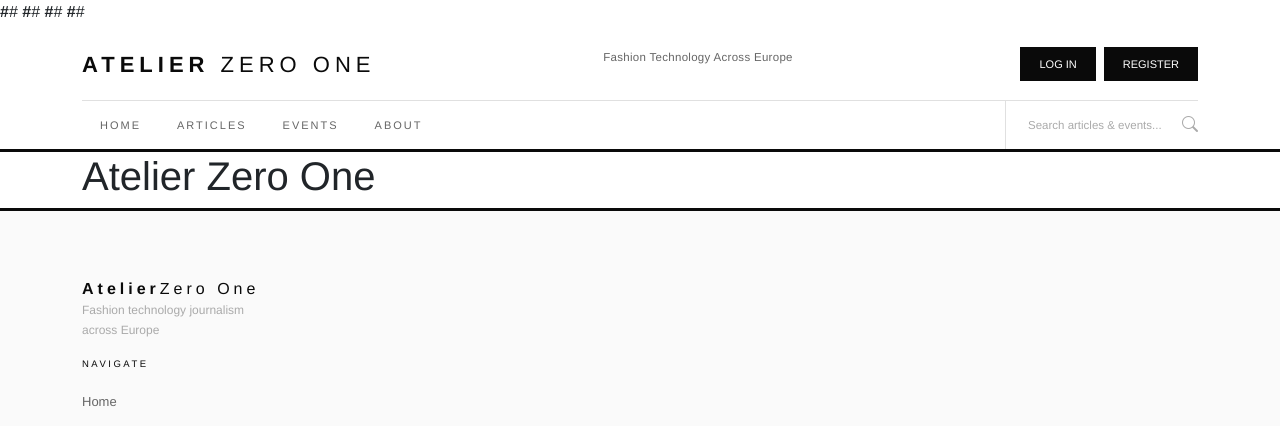
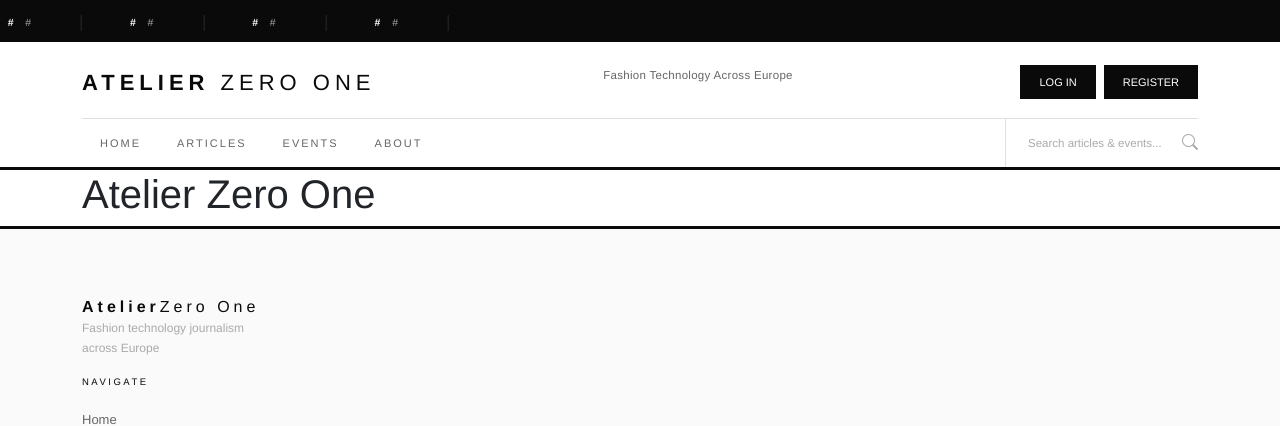
Before and after one commit to sineadezita/milestone-project-4, a Django app: page / in a window 1280 px wide. Shown: the top 426 px of the page. Run offline with Django 5.2, Linux system fonts and the light colour scheme.

Commit message:
Added ticker css with animation

```diff
--- a/static/css/base.css
+++ b/static/css/base.css
@@ -149,6 +149,42 @@ main {
     color: var(--black);
 }
 
+/* Ticker */
+.ticker {
+    background: var(--black);
+    padding: 9px 0;
+    overflow: hidden;
+    white-space: nowrap;
+}
+
+.ticker-track {
+    display: inline-flex;
+    animation: ticker 40s linear infinite;
+}
+
+.ticker-track:hover {
+    animation-play-state: paused;
+}
+
+.ticker-item {
+    font-size: 10.5px;
+    letter-spacing: 1.8px;
+    text-transform: uppercase;
+    color: var(--grey-400);
+    padding: 0 48px;
+    border-right: 1px solid #2a2a2a;
+}
+
+.ticker-item strong {
+    color: var(--white);
+    margin-right: 10px;
+}
+
+@keyframes ticker {
+    0% { transform: translateX(0); }
+    100% { transform: translateX(-50%); }
+}
+
 /* Buttons */
 .btn-outline-dark-custom {
     font-size: 11px;
--- a/templates/includes/navbar.html
+++ b/templates/includes/navbar.html
@@ -10,13 +10,13 @@
 
             <!-- Centre date and tagline -->
             <div class="masthead-centre d-none d-md-block">
-                <span class="masthead-data" id="masthead-date"></span>
+                <span class="masthead-date" id="masthead-date"></span>
                 <p class="masthead-tagline">Fashion Technology Across Europe</p>
             </div>
 
             <!-- Auth buttons -->
             <div class="masthead-actions">
-                {% if user.is_authentucated %}
+                {% if user.is_authenticated %}
                     <a href="{% url 'account_logout' %}" class="btn-dark-custom">Log Out</a>
                 {% else %}
                 <a href="{% url 'account_login' %}" class="btn-dark-custom">Log In</a>
```
